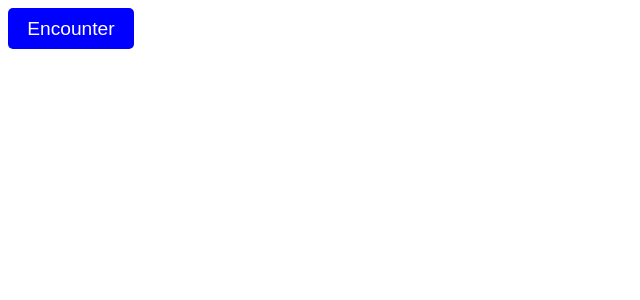
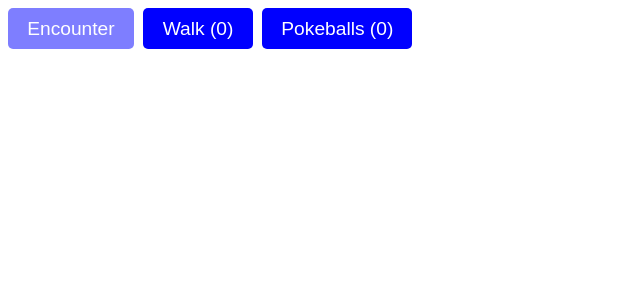
Before and after one commit to mrsteele/learning-pokemon, a Next.js app: page /pokedex in a window 1280 px wide. Shown: the top 300 px of the page, without its empty margins (0-640 px from the left). Built offline with nearby package versions, Linux system fonts and the light colour scheme.

Commit message:
feat: adding pokeballs and walking inventory

```diff
--- a/pages/pokedex.js
+++ b/pages/pokedex.js
@@ -4,8 +4,7 @@
 /**
  * Todos
  * - [ ] Automatically travel to find pokemon (procedural movements on terrain types)
- * - [ ] You can click on pokemon you have discovered to learn more about them.
- * - [ ] More details on the "PokeCard"
+ * - [ ] Create a details pane to see information about discovered pokemon
  */
 const db = {}
 const allLetters = 'abcdefghijklmnopqrstuvwxyz'.split('')
@@ -16,8 +15,9 @@
   return data
 }
 
+const totalPokemon = 151 // should be 151
 const getRandomPokemon = async () => {
-  const id = Math.floor(Math.random() * 151) + 1
+  const id = Math.floor(Math.random() * totalPokemon) + 1
   if (db[id]) {
     return id
   }
@@ -30,21 +30,35 @@
   <img src={pokemon.sprites.front_default} className={`pokeimage ${discovered ? '' : 'undescovered'}`} />
 )
 
-const PokeCard = ({ pokemon, filteredName, discovered }) => (
-  <div className={`pokecard ${discovered ? '' : 'undescovered'}`}>
+class PokeCard extends React.Component {
+  onClick = (e) => {
+    e.preventDefault()
+
+    const { pokemon, discovered, onClick } = this.props
+
+    if (discovered) {
+      onClick(pokemon.id)
+    }
+  }
+
+  render () {
+    const { pokemon, filteredName, discovered } = this.props
+    return (
+      <div className={`pokecard ${discovered ? '' : 'undescovered'}`} onClick={this.onClick}>
         <PokeImage pokemon={pokemon} discovered={discovered} />
         <div>
           <h4>{filteredName || pokemon.name}</h4>
           <footer>
             {pokemon.types.map(({type}) => (
-          <span className={type.name}>{type.name}</span>
+              <span key={type.name} className={type.name}>{type.name}</span>
             ))}
           </footer>
         </div>
       </div>
     )
+  }
+}
 
-console.log('allLetters', allLetters)
 const filterName = (name, guesses) => {
   const nameArr = name.split('')
   return nameArr.map(char => guesses.indexOf(char) !== -1 || allLetters.indexOf(char) === -1 ? char : '_').join('')
@@ -62,22 +76,34 @@
 
 const Letters = ({ guesses, onClick }) => (
   <div className='letters'>
-    {allLetters.map(char => <button type="button" disabled={guesses.indexOf(char) !== -1} onClick={e => e.preventDefault && onClick(char)}>{char}</button>)}
+    {allLetters.map(char => <button key={char} type="button" disabled={guesses.indexOf(char) !== -1} onClick={e => e.preventDefault && onClick(char)}>{char}</button>)}
   </div>
 )
 
 class Pokedex extends React.Component {
   state = {
     encounter: null,
-    discovered: {}
+    discovered: {},
+    won: false,
+    walked: 0,
+    pokeballs: 0
   }
 
   encounter = async (e) => {
     e.preventDefault()
-    const { discovered } = this.state
-    const encounter = await getRandomPokemon()
+    const { discovered, walked } = this.state
+    if (!walked) {
+      return
+    }
+    let encounter = null
+    do {
+      encounter = await getRandomPokemon()
+    } while (discovered[encounter] === true)
     // set the encounter
-    const newState = { encounter }
+    const newState = {
+      encounter,
+      walked: walked - 1,
+    }
 
     // set the discovered
     if (!discovered[encounter]) {
@@ -89,9 +115,17 @@
     this.setState(newState)
   }
 
+  setEncounter = (id) => {
+    const { encounter, discovered } = this.state
+    if (!encounter || discovered[encounter] === true) {
+      this.setState({ encounter: id })
+    }
+  }
+
   guess = (letter) => {
-    const { encounter, discovered } = this.state
-    if (encounter && discovered[encounter] && discovered[encounter].indexOf(letter) === -1) {
+    const { encounter, discovered, pokeballs } = this.state
+    if (pokeballs && encounter && discovered[encounter] && discovered[encounter].indexOf(letter) === -1) {
+      const newPokeballs = pokeballs - 1
       const newArr = [
         ...discovered[encounter],
         letter
@@ -100,16 +134,21 @@
       // check and see if they got then all
       const name = db[encounter].name
       if (filterName(name, newArr) === name) {
-        this.setState({
-          discovered: {
+        const newDiscovered = {
           ...discovered,
           [encounter]: true
         }
+        const won = (Object.values(newDiscovered).filter(v => v === true).length === totalPokemon)
+        this.setState({
+          won,
+          discovered: newDiscovered,
+          pokeballs: newPokeballs
         })
       } else {
         const newEncounter = name.indexOf(letter) === -1 ? null : encounter
         this.setState({
           encounter: newEncounter,
+          pokeballs: newPokeballs,
           discovered: {
             ...discovered,
             [encounter]: newArr
@@ -119,22 +158,45 @@
     }
   }
 
+  add = (prop) => {
+    const value = this.state[prop]
+    this.setState({
+      [prop]: value + 1
+    })
+  }
+
+  addPokeballs = (e) => {
+    e.preventDefault()
+    this.add('pokeballs')
+  }
+
+  addWalk = (e) => {
+    e.preventDefault()
+    this.add('walked')
+  }
+
   render () {
-    const { encounter, discovered } = this.state
+    const { won, walked, pokeballs, encounter, discovered } = this.state
     return (
       <main>
+        {!won && (
           <header>
-          <button onClick={this.encounter}>Encounter</button>
+            <button onClick={this.encounter} disabled={!walked}>Encounter</button>
+            <button onClick={this.addWalk}>Walk ({walked})</button>
+            <button onClick={this.addPokeballs}>Pokeballs ({pokeballs})</button>
           </header>
+        )}
         {encounter && (
           <section>
             <PokeJumbo pokemon={db[encounter]} guesses={discovered[encounter]} />
-            {discovered[encounter] !== true && <Letters guesses={discovered[encounter]} onClick={this.guess} />}
+            {discovered[encounter] !== true && (
+              <div>{pokeballs ? <Letters guesses={discovered[encounter]} onClick={this.guess} /> : 'You need pokeballs to guess letters...'}</div>
+            )}
           </section>
         )}
         <aside>
           {Object.values(db).map(pokemon => (
-            <PokeCard key={pokemon.id} pokemon={pokemon} discovered={discovered[pokemon.id] === true} />
+            <PokeCard key={pokemon.id} onClick={this.setEncounter} key={pokemon.id} pokemon={pokemon} discovered={discovered[pokemon.id] === true} />
           ))}
         </aside>
       </main>
--- a/styles/pokedex.scss
+++ b/styles/pokedex.scss
@@ -105,6 +105,7 @@
     height: 96px;
 
     button {
+      user-select: none;
       background: blue;
       color: white;
       font-size: 1.2em;
@@ -117,6 +118,11 @@
 
       &:hover {
         opacity: 0.8;
+      }
+
+      &:disabled {
+        opacity: 0.5;
+        pointer-events: none;
       }
     }
   }
@@ -139,6 +145,7 @@
     max-width: 445px;
 
     button {
+      user-select: none;
       text-transform: uppercase;
       font-size: 2em;
       border-radius: 5px;
```
Lines whose indentation alone changed are shown as unchanged.
